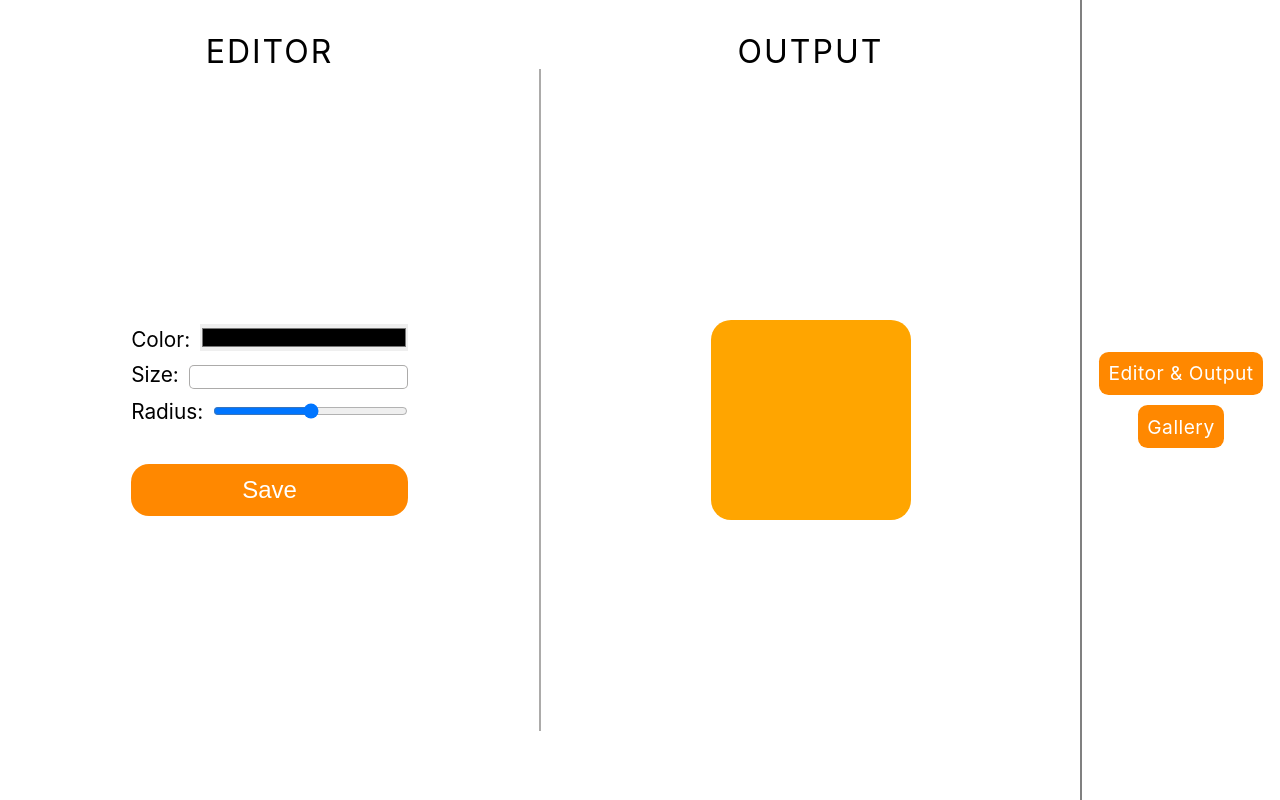
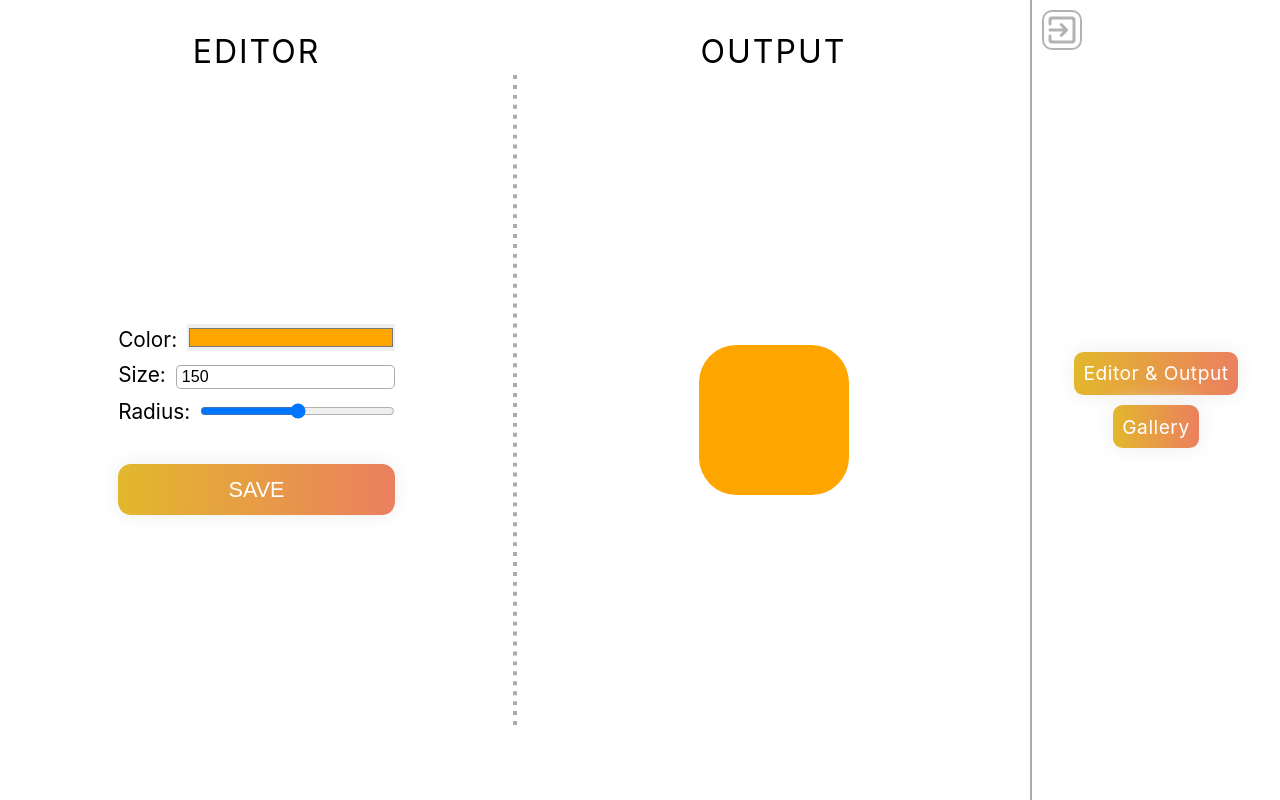
Before and after one commit to NSadikhov/editor_output_gallery, a React (Create React App) app: page / in a window 1280 px wide. Built offline with nearby package versions, Linux system fonts and the light colour scheme.

Commit message:
editor-output layout

```diff
--- a/package.json
+++ b/package.json
@@ -3,6 +3,7 @@
   "version": "0.1.0",
   "private": true,
   "dependencies": {
+    "@material-ui/icons": "^4.11.2",
     "@testing-library/jest-dom": "^5.14.1",
     "@testing-library/react": "^11.2.7",
     "@testing-library/user-event": "^12.8.3",
--- a/src/Components/Editor-Output.js
+++ b/src/Components/Editor-Output.js
@@ -1,7 +1,66 @@
-import React from 'react';
+import React, { useEffect, useRef } from 'react';
 import classes from '../Styles/editor-output.module.css';
+import { usePersistedStateLocal } from '../Utils';
+
+const EDITOR_INPUT_DATA = 'editor-input-data';
 
 const Editor_Output = () => {
+
+    const resultRef = useRef(null);
+
+    const [inputData, setInputData] = usePersistedStateLocal(EDITOR_INPUT_DATA, {
+        color: '#FFA500',
+        size: 150,
+        radius: 25
+    })
+
+    const handleInputChange = (e) => {
+        const target = e.currentTarget;
+        let value;
+        switch (target.name) {
+            case 'color':
+                value = target.value;
+                resultRef.current.style.backgroundColor = value;
+                break;
+            case 'size':
+                if (target.value > 10 && target.value < 300) {
+                    value = target.valueAsNumber;
+                    resultRef.current.style.width = value + 'px';
+                    resultRef.current.style.height = value + 'px';
+                }
+                break;
+            case 'radius':
+                value = Math.round(target.valueAsNumber * 10 / 2) / 10;
+                resultRef.current.style.borderRadius = value + '%';
+                break;
+            default:
+                break;
+        }
+
+        value && setInputData((prevS) => ({ ...prevS, [target.name]: value }))
+    }
+
+    const handleInputBlur = (e) => {
+        const target = e.currentTarget;
+        if (target.value < 10) target.value = 10;
+        if (target.value > 300) target.value = 300;
+        resultRef.current.style.width = target.valueAsNumber + 'px';
+        resultRef.current.style.height = target.valueAsNumber + 'px';
+        setInputData((prevS) => ({ ...prevS, [target.name]: target.valueAsNumber }))
+    }
+
+    const handleSave = (e) => {
+
+    }
+
+    useEffect(() => {
+        if (resultRef.current) {
+            resultRef.current.style.width = inputData.size + 'px';
+            resultRef.current.style.height = inputData.size + 'px';
+            resultRef.current.style.backgroundColor = inputData.color;
+            resultRef.current.style.borderRadius = inputData.radius + '%';
+        }
+    }, [resultRef.current])
 
     return (
         <div className={classes.container}>
@@ -10,15 +69,15 @@ const Editor_Output = () => {
                 <div className={classes.inputSection}>
                     <div>
                         <label htmlFor='colorPicker'>Color:</label>
-                        <input type='color' id='colorPicker' className={classes.colorPicker} />
+                        <input onChange={handleInputChange} name='color' defaultValue={inputData.color} type='color' id='colorPicker' className={classes.colorPicker} />
                     </div>
                     <div>
                         <label htmlFor='size'>Size: </label>
-                        <input type="number" id='size' className={classes.size}></input>
+                        <input onChange={handleInputChange} onBlur={handleInputBlur} name='size' defaultValue={inputData.size} type="number" id='size' className={classes.size}></input>
                     </div>
                     <div>
                         <label htmlFor='borderRadius'>Radius: </label>
-                        <input type="range" id='borderRadius' className={classes.borderRadius}></input>
+                        <input onChange={handleInputChange} name='radius' defaultValue={inputData.radius * 2} type="range" id='borderRadius' className={classes.borderRadius}></input>
                     </div>
                     <button className={classes.saveBtn}>Save</button>
                 </div>
@@ -27,9 +86,7 @@ const Editor_Output = () => {
             <div className={classes.output}>
                 <h1 className={classes.headerText}>Output</h1>
                 <div className={classes.resultSection}>
-                    <div className={classes.result}>
-
-                    </div>
+                    <div className={classes.result} ref={resultRef} />
                 </div>
             </div>
         </div>
--- a/src/Components/Gallery.js
+++ b/src/Components/Gallery.js
@@ -1,10 +1,19 @@
-import React from 'react'
+import React from 'react';
+import classes from '../Styles/gallery.module.css';
+
 
 const Gallery = () => {
 
     return (
-        <div>
+        <div className={classes.container}>
 
+            <h1 className={classes.headerText}>Gallery</h1>
+            <div className={classes.gallerySection}>
+                <div></div>
+                <div></div>
+                <div></div>
+                <div></div>
+            </div>
         </div>
     )
 }
--- a/src/Components/Navbar.js
+++ b/src/Components/Navbar.js
@@ -2,9 +2,12 @@ import React from 'react';
 import { Link } from 'react-router-dom';
 import classes from '../Styles/navbar.module.css';
 
+import ExitToAppRoundedIcon from '@material-ui/icons/ExitToAppRounded';
+
 const Navbar = () => {
     return (
         <div className={classes.container}>
+            <ExitToAppRoundedIcon className={classes.icon} />
             <Link to='/'>Editor & Output</Link>
             <Link to='/gallery'>Gallery</Link>
         </div>
--- a/src/Styles/editor-output.module.css
+++ b/src/Styles/editor-output.module.css
@@ -17,6 +17,7 @@
 .divider {
   width: 4px;
   height: 90%;
+  border: 2px dashed white;
   background-color: hsla(30, 2%, 35%, 0.5);
 }
 
@@ -64,12 +65,26 @@
 
 .saveBtn {
   margin-top: 30px;
-  padding: 0.5em;
-  border-radius: 0.75em;
-  font-size: 1.5rem;
+  padding: 0.6em;
+  border-radius: 0.6em;
+  font-size: 1.35rem;
   background-color: hsl(32, 100%, 50%);
   color: white;
   cursor: pointer;
+  text-transform: uppercase;
+  box-shadow: 0 0 20px hsl(0, 0%, 93%);
+  transition: 0.5s;
+  background-size: 200% auto;
+  background-image: linear-gradient(
+    to right,
+    hsl(46, 76%, 53%) 0%,
+    hsl(13, 78%, 65%) 51%,
+    hsl(46, 76%, 53%) 100%
+  );
+}
+
+.saveBtn:hover {
+  background-position: right center;
 }
 
 .resultSection {
@@ -79,8 +94,8 @@
 }
 
 .result {
-  width: 200px;
-  height: 200px;
-  border-radius: 20px;
+  width: 150px;
+  height: 150px;
+  border-radius: 25%;
   background-color: orange;
 }
--- a/src/Styles/gallery.module.css
+++ b/src/Styles/gallery.module.css
@@ -0,0 +1,28 @@
+.container {
+  padding: 2em 0;
+}
+
+.headerText {
+  text-align: center;
+  font-size: 2rem;
+  font-weight: normal;
+  letter-spacing: 2px;
+  text-transform: uppercase;
+  user-select: none;
+}
+
+.gallerySection {
+  width: 100%;
+  display: grid;
+  grid-template-columns: repeat(auto-fit, minmax(200px, 1fr));
+  gap: 10px;
+  padding: 2em 10em;
+}
+
+.gallerySection > div {
+  border: 1px dashed gray;
+  width: 100%;
+  height: 200px;
+  border-radius: 0.75em;
+  cursor: pointer;
+}
--- a/src/Styles/navbar.module.css
+++ b/src/Styles/navbar.module.css
@@ -1,5 +1,5 @@
 .container {
-  min-width: 200px;
+  min-width: 250px;
   height: 100vh;
   display: flex;
   flex-direction: column;
@@ -7,7 +7,8 @@
   justify-content: center;
   gap: 10px;
   font-size: 1.2rem;
-  border-left: 2px solid gray;
+  border-left: 2px solid hsla(30, 2%, 35%, 0.5);
+  position: relative;
 }
 
 .container > a {
@@ -16,4 +17,33 @@
   padding: 0.5em;
   color: white;
   letter-spacing: 0.5px;
+  box-shadow: 0 0 20px hsl(0, 0%, 93%);
+  transition: 0.5s;
+  background-size: 200% auto;
+  background-image: linear-gradient(
+    to right,
+    hsl(46, 76%, 53%) 0%,
+    hsl(13, 78%, 65%) 51%,
+    hsl(46, 76%, 53%) 100%
+  );
 }
+
+.container > a:hover {
+  background-position: right center;
+}
+
+.icon {
+  position: absolute;
+  top: 10px;
+  left: 10px;
+  font-size: 2.5rem !important;
+  color: hsl(0, 0%, 70%) !important;
+  border: 2px solid hsl(0, 0%, 70%) !important;
+  cursor: pointer;
+  border-radius: 0.25em !important;
+  transition: color 150ms ease-out !important;
+}
+
+.icon:hover {
+  color: hsl(13, 78%, 65%) !important;
+}
--- /dev/null
+++ b/src/Utils/index.js
@@ -0,0 +1,11 @@
+import React, { useEffect, useState } from 'react';
+
+export const usePersistedStateLocal = (key, value) => {
+    const [state, setState] = useState(JSON.parse(localStorage.getItem(key)) ?? value);
+
+    useEffect(() => {
+        localStorage.setItem(key, JSON.stringify(state))
+    }, [key, state])
+
+    return [state, setState];
+}
```
Also changed, not shown: 1 other file (tests, documents, lock files or other folders).
